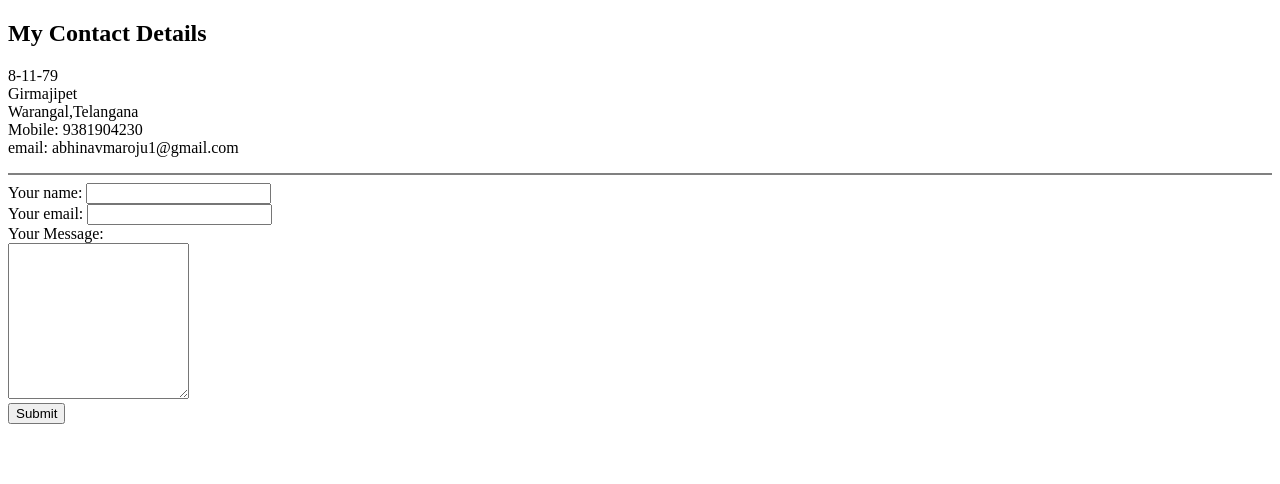
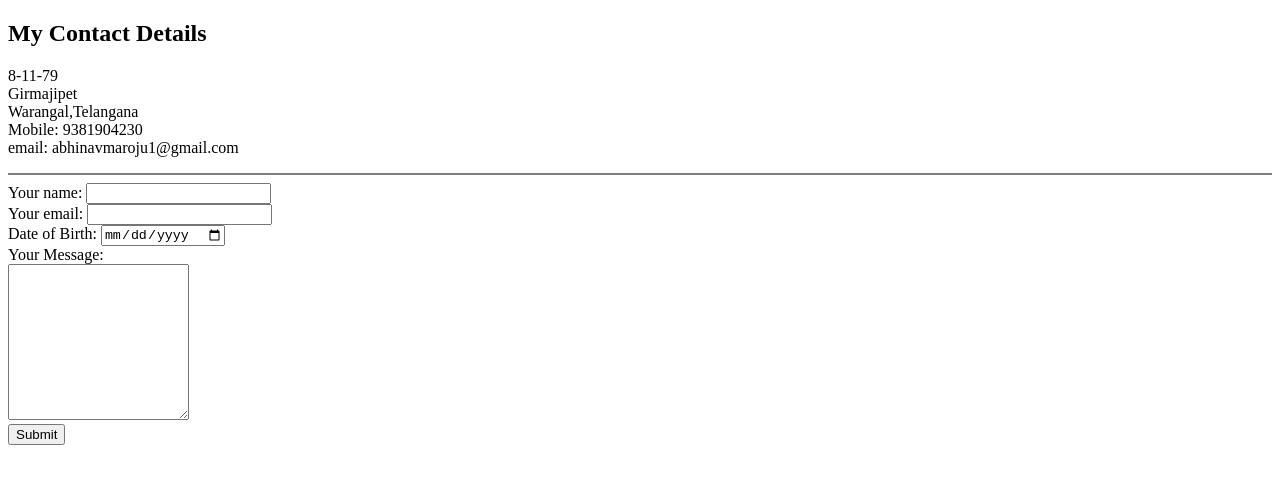
Before and after one commit to MarojuAbhinav/MyProfile, a plain HTML site: page contact.html in a window 1280 px wide. Drawn offline with Linux system fonts and the light colour scheme.

Commit message:
Update contact.html

```diff
--- a/contact.html
+++ b/contact.html
@@ -15,6 +15,8 @@
         <input type="text" name="yourName" id=""><br>
         <label>Your email: </label>
         <input type="email" name="yourEmail" id=""><br>
+        <label>Date of Birth: </label>
+        <input type="date" name="YourDOB" id=""><br>
         <label>Your Message: </label><br>
         <textarea name="yourMessage" id="" cols="20" rows="10"></textarea><br>
         <input type="submit" name="" id="">
```
